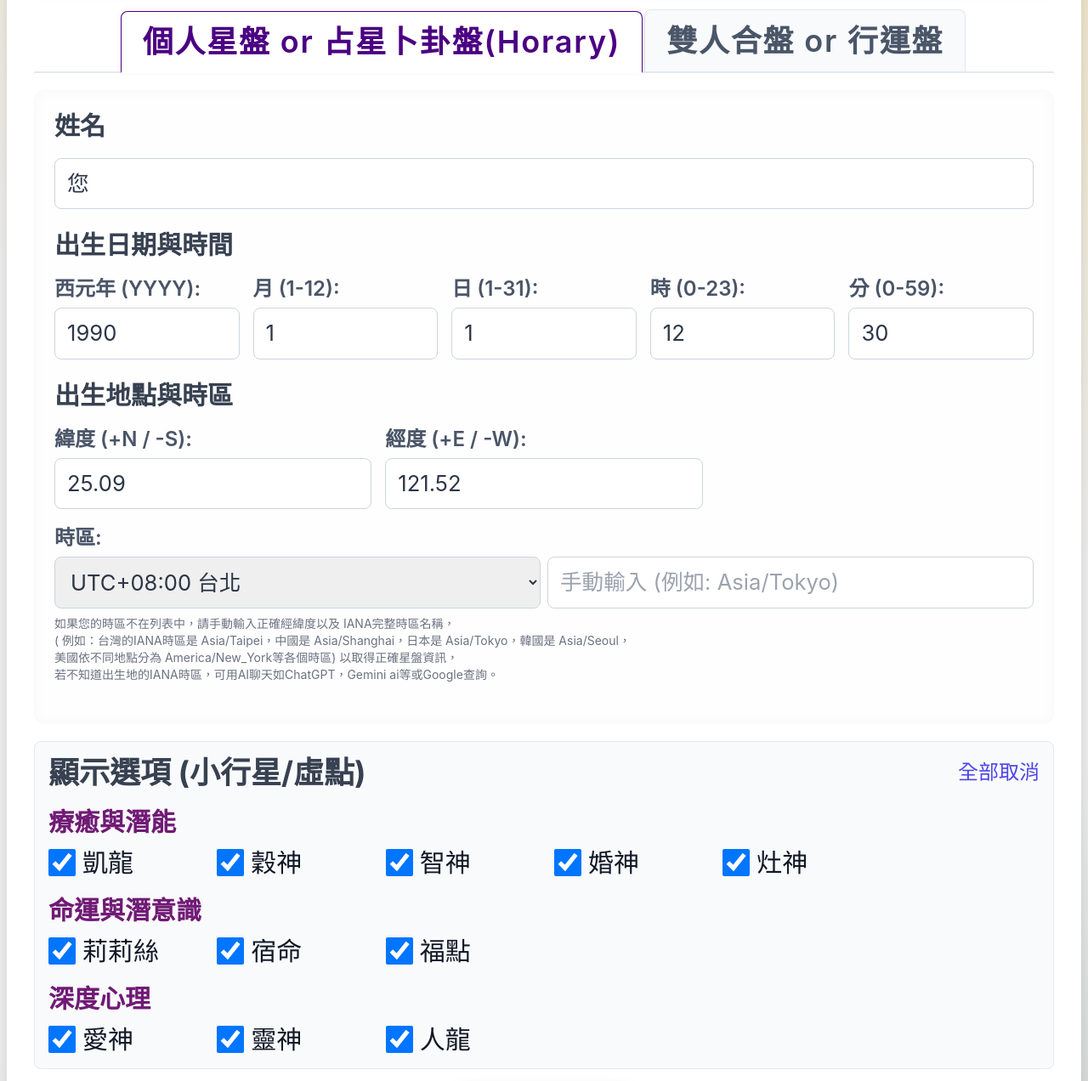
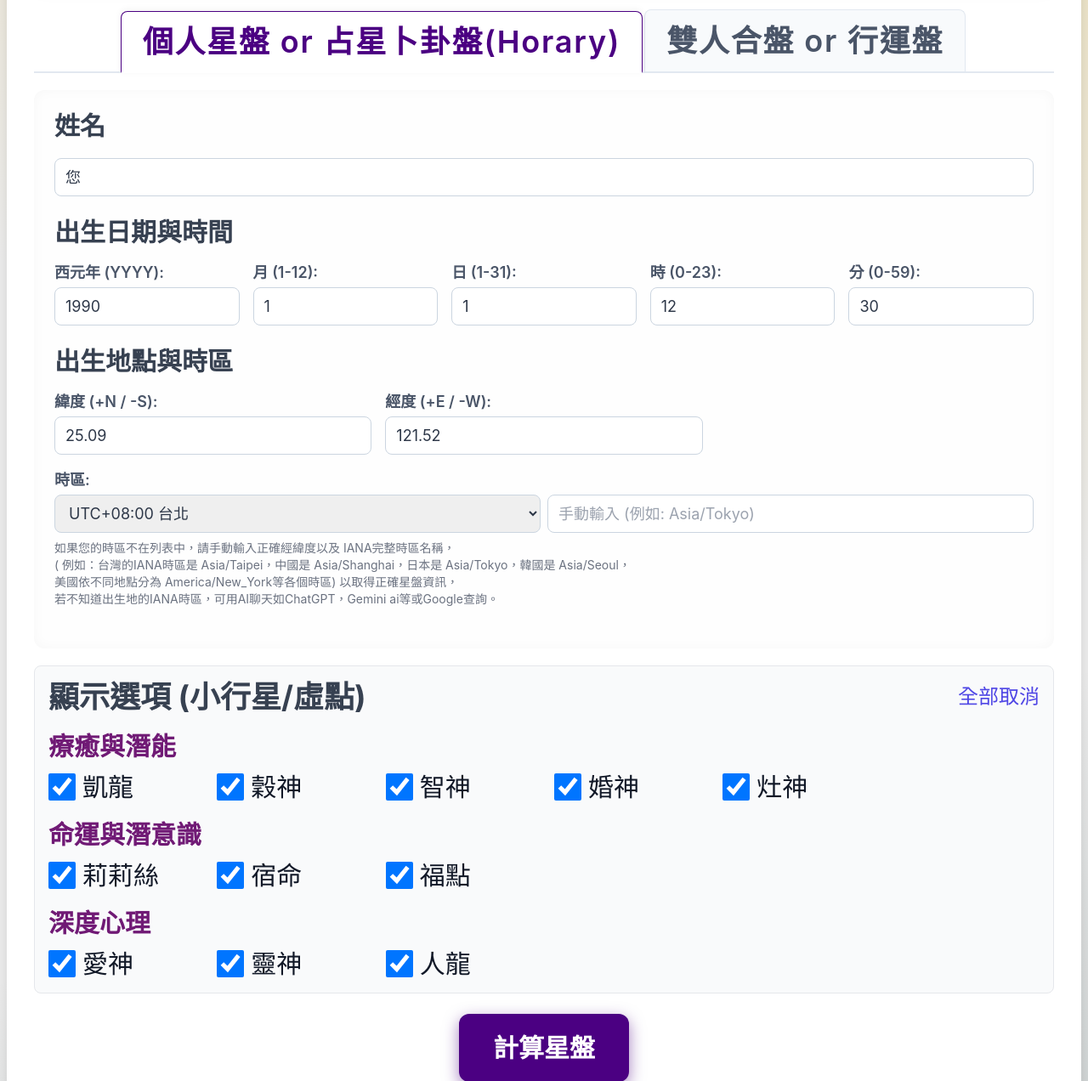
Before and after one commit to Nancy7687/astro-chart-to-text, a Flask app: page / in a window 1280 px wide. Shown: the part 149-1421 px from the top of the page at 85% size. Run offline with Flask 3, Linux system fonts and the light colour scheme; some libraries are stand-ins or nearby versions.

Commit message:
modify UI

```diff
--- a/templates/astro__.html
+++ b/templates/astro__.html
@@ -116,15 +116,15 @@
         .input-group label {
             font-weight: 600;
             color: #4a5568; /* Darker gray for labels */
-            font-size: 1rem; /* Default mobile size */
+            font-size: 0.875rem; /* Smaller mobile font size (14px) */
             margin-bottom: 4px; /* Small space between label and input */
         }
         /* Styling for input fields and select dropdowns */
         .input-field, .select-field {
             border: 1px solid #cbd5e0; /* Light gray border */
             border-radius: 8px; /* Consistent rounded corners */
-            padding: 10px 14px; /* Increased padding slightly for better touch target */
-            font-size: 1rem; /* Default mobile size */
+            padding: 8px 12px; /* Adjusted padding for smaller font */
+            font-size: 0.875rem; /* Smaller mobile font size (14px) */
             color: #2d3748;
             width: 100%;
             transition: all 0.2s ease-in-out;
@@ -428,8 +428,8 @@
         .result-section-content {
             padding: 16px;
             white-space: pre-wrap;
-            font-family: 'Roboto Mono', 'Courier New', monospace;
-            font-size: 1rem;
+            font-family: 'Roboto Mono', 'Courier New', monospace; /* Monospaced font for code-like output */
+            font-size: 0.9rem; /* Slightly smaller result text for mobile */
             color: #2d3748;
             background-color: #fdfdff;
             line-height: 1.6;
@@ -476,14 +476,14 @@
         /* --- 響應式設計：針對桌面等較大螢幕的樣式 --- */
         @media (min-width: 768px) {
             .input-group label {
-                font-size: 1.5rem; /* Larger on desktop */
-            }
-            .input-field, .select-field { font-size: 1.6rem; /* Larger on desktop */ }
+                font-size: 1.125rem; /* Adjusted desktop font size (18px) */
+            }
+            .input-field, .select-field { font-size: 1.125rem; /* Adjusted desktop font size (18px) */ }
             .result-box {
                 padding: 24px;
             }
             .input-error-message {
-                font-size: 1.1rem; /* Larger on desktop */
+                font-size: 1rem; /* Adjusted desktop result font size (16px) */
             }
             .tab-button {
                 padding: 15px 25px; /* Larger padding on desktop */
```
